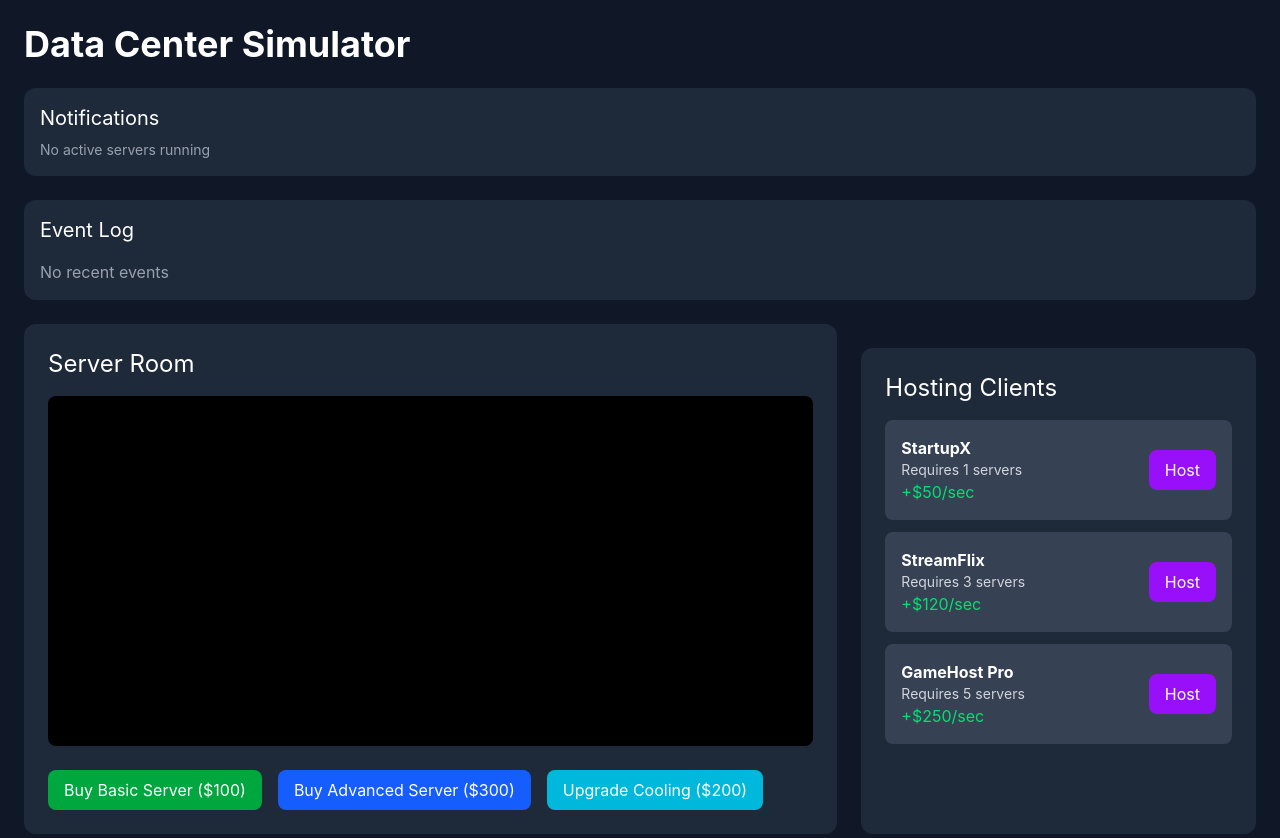
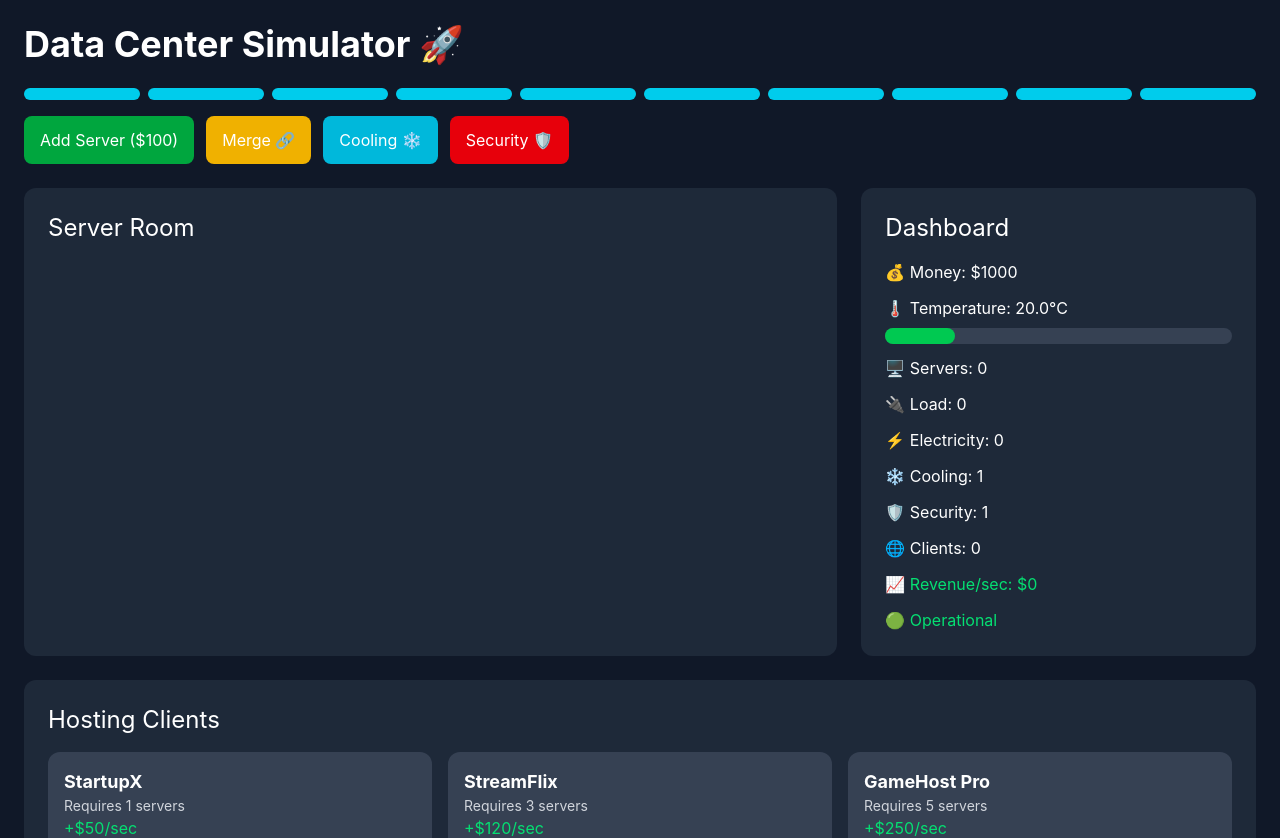
Before and after one commit to Rakshitsoni1410/data-center-simulator, a React (Vite) app: page / in a window 1280 px wide. Shown: the top 838 px of the page. Built offline with nearby package versions, Linux system fonts and the light colour scheme.

Commit message:
`Refactored App component with updated server rack design, added security and cooling upgrades, and improved game logic`

```diff
--- a/src/App.jsx
+++ b/src/App.jsx
@@ -1,259 +1,354 @@
 import { useEffect, useMemo, useRef, useState } from "react";
 import StatsChart from "./components/StatsChart";
 
-function ServerRack({ type }) {
+/* ---------------- SERVER RACK ---------------- */
+function ServerRack({ server }) {
   return (
-    <div className="w-24 bg-gray-950 border border-gray-700 rounded-lg p-2 shadow-lg">
-      <div className="text-center text-xs mb-2 text-white">
-        {type === "basic" ? "Basic" : "Advanced"}
+    <div
+      className={`relative w-28 rounded-xl p-3 border shadow-2xl transition-all duration-300 ${
+        server.level === 1
+          ? "bg-green-700 shadow-green-500/40"
+          : server.level === 2
+            ? "bg-blue-700 shadow-blue-500/40"
+            : "bg-purple-700 shadow-purple-500/40"
+      }`}
+    >
+      {/* Rack Header */}
+      <div className="text-center font-bold text-white mb-2">
+        Server L{server.level}
       </div>
 
+      {/* Rack Units */}
       <div className="space-y-1">
-        {[...Array(5)].map((_, index) => (
+        {[...Array(5)].map((_, i) => (
           <div
-            key={index}
+            key={i}
             className={`h-3 rounded ${
-              type === "basic" ? "bg-green-500" : "bg-blue-500"
+              server.level === 1
+                ? "bg-green-400"
+                : server.level === 2
+                  ? "bg-blue-400"
+                  : "bg-purple-400"
             }`}
           />
         ))}
+      </div>
+
+      {/* Data Flow */}
+      <div className="mt-2 h-1 bg-gray-900 rounded overflow-hidden">
+        <div className="h-full bg-cyan-400 animate-pulse w-3/4" />
+      </div>
+
+      {/* LEDs */}
+      <div className="flex justify-center gap-1 mt-2">
+        <div className="w-2 h-2 bg-green-400 rounded-full animate-pulse" />
+        <div className="w-2 h-2 bg-red-400 rounded-full animate-pulse" />
+      </div>
+
+      {/* Fan */}
+      <div className="flex justify-center mt-2">
+        <div className="w-4 h-4 border-2 border-gray-200 rounded-full animate-spin" />
+      </div>
+
+      {/* Health */}
+      <div className="mt-2 text-[10px] text-center text-white">
+        ❤️ {server.health}%
       </div>
     </div>
   );
 }
 
+/* ---------------- MAIN APP ---------------- */
 export default function App() {
+  const [servers, setServers] = useState([]);
+  const [money, setMoney] = useState(1000);
+  const [temperature, setTemperature] = useState(20);
+  const [cooling, setCooling] = useState(1);
+  const [security, setSecurity] = useState(1);
+  const [electricity, setElectricity] = useState(0);
+  const [clients, setClients] = useState([]);
+  const [message, setMessage] = useState("");
   const [eventLog, setEventLog] = useState([]);
-  const [clients, setClients] = useState([]);
   const [chartData, setChartData] = useState([]);
-  const [temperature, setTemperature] = useState(() => {
-    const save = localStorage.getItem("dc-save");
-    if (!save) return 20;
-    try {
-      const data = JSON.parse(save);
-      return typeof data.temperature === "number" ? data.temperature : 20;
-    } catch {
-      return 20;
-    }
-  });
-  const [money, setMoney] = useState(() => {
-    const save = localStorage.getItem("dc-save");
-    if (!save) return 1000;
-    try {
-      const data = JSON.parse(save);
-      return typeof data.money === "number" ? data.money : 1000;
-    } catch {
-      return 1000;
-    }
-  });
-  const [servers, setServers] = useState(() => {
-    const save = localStorage.getItem("dc-save");
-    if (!save) return [];
-    try {
-      const data = JSON.parse(save);
-      return Array.isArray(data.servers) ? data.servers : [];
-    } catch {
-      return [];
-    }
-  });
-  const [cooling, setCooling] = useState(() => {
-    const save = localStorage.getItem("dc-save");
-    if (!save) return 1;
-    try {
-      const data = JSON.parse(save);
-      return typeof data.cooling === "number" ? data.cooling : 1;
-    } catch {
-      return 1;
-    }
-  });
-
-  const [electricity, setElectricity] = useState(0);
-  const [message, setMessage] = useState("");
   const [gameOver, setGameOver] = useState(false);
 
-  const temperatureRef = useRef(temperature);
+  /* ---------------- REFS ---------------- */
+  const serversRef = useRef(servers);
   const moneyRef = useRef(money);
+  const tempRef = useRef(temperature);
   const coolingRef = useRef(cooling);
-  const serversRef = useRef(servers);
+  const securityRef = useRef(security);
   const clientsRef = useRef(clients);
 
   useEffect(() => {
-    temperatureRef.current = temperature;
-  }, [temperature]);
+    serversRef.current = servers;
+  }, [servers]);
+
   useEffect(() => {
     moneyRef.current = money;
   }, [money]);
+
+  useEffect(() => {
+    tempRef.current = temperature;
+  }, [temperature]);
+
   useEffect(() => {
     coolingRef.current = cooling;
   }, [cooling]);
+
   useEffect(() => {
-    serversRef.current = servers;
-  }, [servers]);
+    securityRef.current = security;
+  }, [security]);
+
   useEffect(() => {
     clientsRef.current = clients;
   }, [clients]);
 
+  /* ---------------- SAVE SYSTEM ---------------- */
+  useEffect(() => {
+    localStorage.setItem(
+      "dc-save",
+      JSON.stringify({
+        servers,
+        money,
+        temperature,
+        cooling,
+        security,
+        clients,
+      }),
+    );
+  }, [servers, money, temperature, cooling, security, clients]);
+
+  /* ---------------- CLIENTS ---------------- */
   const availableClients = useMemo(
     () => [
       { name: "StartupX", reward: 50, serversNeeded: 1 },
       { name: "StreamFlix", reward: 120, serversNeeded: 3 },
       { name: "GameHost Pro", reward: 250, serversNeeded: 5 },
+      { name: "CloudNet AI", reward: 400, serversNeeded: 6 },
+      { name: "CyberVault", reward: 550, serversNeeded: 8 },
+      { name: "Quantum Hosting", reward: 800, serversNeeded: 10 },
+      { name: "MetaVerse Grid", reward: 1200, serversNeeded: 14 },
+      { name: "Galaxy Compute", reward: 1800, serversNeeded: 18 },
+      { name: "Titan Servers", reward: 2500, serversNeeded: 22 },
+      { name: "Neural Cloud", reward: 3500, serversNeeded: 28 },
     ],
     [],
   );
 
-  // Auto save
+  /* ---------------- ADD SERVER ---------------- */
+  const addServer = () => {
+    if (moneyRef.current < 100) return;
 
-  useEffect(() => {
-    localStorage.setItem(
-      "dc-save",
-      JSON.stringify({ temperature, money, servers, cooling }),
-    );
-  }, [temperature, money, servers, cooling]);
+    setServers((prev) => [
+      ...prev,
+      {
+        id: Date.now(),
+        level: 1,
+        health: 100,
+      },
+    ]);
 
-  const addServer = (type) => {
-    const costs = { basic: 100, advanced: 300 };
-    if (!costs[type]) return;
-    if (moneyRef.current < costs[type]) return;
-
-    setServers((prev) => [...prev, type]);
-    setMoney((prev) => prev - costs[type]);
+    setMoney((p) => p - 100);
   };
 
-  const upgradeCooling = () => {
-    const cost = 200;
-    if (moneyRef.current < cost) return;
+  /* ---------------- MERGE ---------------- */
+  const mergeServers = () => {
+    let arr = [...serversRef.current];
 
-    setCooling((prev) => prev + 1);
-    setMoney((prev) => prev - cost);
+    for (let i = 0; i < arr.length; i++) {
+      for (let j = i + 1; j < arr.length; j++) {
+        if (arr[i].level === arr[j].level && arr[i].level < 3) {
+          arr[i] = {
+            ...arr[i],
+            level: arr[i].level + 1,
+            health: 100,
           };
 
-  const acceptClient = (client) => {
-    if (serversRef.current.length >= client.serversNeeded) {
-      setClients((prev) => [...prev, client]);
-      setMessage(`✅ Accepted ${client.name}`);
-    } else {
-      setMessage("❌ Not enough servers");
+          arr.splice(j, 1);
+
+          setServers(arr);
+
+          setMessage("🔗 Servers Merged!");
+          return;
+        }
+      }
     }
   };
 
+  /* ---------------- COOLING ---------------- */
+  const upgradeCooling = () => {
+    if (moneyRef.current < 300) return;
+
+    setCooling((p) => p + 1);
+    setMoney((p) => p - 300);
+  };
+
+  /* ---------------- SECURITY ---------------- */
+  const upgradeSecurity = () => {
+    if (moneyRef.current < 250) return;
+
+    setSecurity((p) => p + 1);
+    setMoney((p) => p - 250);
+  };
+
+  /* ---------------- CLIENT HOST ---------------- */
+  const acceptClient = (client) => {
+    if (clientsRef.current.some((c) => c.name === client.name)) {
+      setMessage("Client already hosted");
+      return;
+    }
+
+    if (serversRef.current.length < client.serversNeeded) {
+      setMessage("❌ Not enough servers");
+      return;
+    }
+
+    setClients((prev) => [...prev, client]);
+
+    setMessage(`✅ Hosting ${client.name}`);
+  };
+
+  /* ---------------- RANDOM EVENTS ---------------- */
   const triggerRandomEvent = () => {
     const events = [
       {
-        text: "⚡ Power outage increased temperature!",
-        action: () => setTemperature((prev) => prev + 15),
+        text: "⚡ Power Surge Increased Heat!",
+        action: () => setTemperature((p) => p + 10),
       },
       {
-        text: "💰 Investor funded your company!",
-        action: () => setMoney((prev) => prev + 1000),
+        text: "💰 Investor Funding Received!",
+        action: () => setMoney((p) => p + 1000),
       },
       {
-        text: "❄ Cooling system optimized!",
-        action: () => setCooling((prev) => prev + 1),
+        text: "🛡 Security Patch Installed!",
+        action: () => setSecurity((p) => p + 1),
       },
       {
-        text: "💥 Hardware failure caused losses!",
-        action: () => setMoney((prev) => prev - 500),
+        text: "❄ Cooling Optimized!",
+        action: () => setCooling((p) => p + 1),
       },
       {
-        text: "🛡 Cyber attack blocked successfully!",
-        action: () => {},
+        text: "💥 Hardware Failure!",
+        action: () =>
+          setServers((prev) =>
+            prev.map((s) => ({
+              ...s,
+              health: Math.max(20, s.health - 20),
+            })),
+          ),
       },
     ];
 
-    const randomEvent = events[Math.floor(Math.random() * events.length)];
-    randomEvent.action();
+    const random = events[Math.floor(Math.random() * events.length)];
+
+    random.action();
 
     setEventLog((prev) => [
       {
-        text: randomEvent.text,
+        text: random.text,
         time: new Date().toLocaleTimeString(),
       },
       ...prev.slice(0, 4),
     ]);
 
-    setMessage(randomEvent.text);
+    setMessage(random.text);
   };
 
-  const restartGame = () => {
-    localStorage.removeItem("dc-save");
-    window.location.reload();
-  };
-
-  // Main game loop (stable interval)
+  /* ---------------- GAME LOOP ---------------- */
   useEffect(() => {
     if (gameOver) return;
 
     const interval = setInterval(() => {
-      const currTemp = temperatureRef.current;
-      const currMoney = moneyRef.current;
-      const currCooling = coolingRef.current;
-      const currServers = serversRef.current;
-      const currClients = clientsRef.current;
+      const servers = serversRef.current;
+      const money = moneyRef.current;
+      const temp = tempRef.current;
+      const cooling = coolingRef.current;
+      const security = securityRef.current;
+      const clients = clientsRef.current;
 
-      let income = 0;
-      for (const client of currClients) income += client.reward;
+      const load = servers.reduce((sum, s) => sum + s.level, 0);
 
-      let heat = 0;
-      let power = 0;
+      let income = load * 15;
+      let heat = load * 0.8;
+      let power = load * 5;
 
-      for (const server of currServers) {
-        if (server === "basic") {
-          income += 10;
-          heat += 2;
-          power += 5;
-        } else if (server === "advanced") {
-          income += 25;
-          heat += 5;
-          power += 12;
-        }
+      clients.forEach((c) => {
+        income += c.reward;
+      });
+
+      /* Cyber Attack */
+      if (Math.random() < 0.08) {
+        const damage = Math.max(50 - security * 10, 5);
+
+        setMoney((p) => p - damage);
+        setTemperature((p) => p + 5);
+
+        setMessage("⚠ Cyber Attack Detected!");
       }
 
-      // Electricity bill
-      const electricBill = power * 0.5;
-      const nextMoneyRaw = currMoney + income - electricBill;
-      const nextMoney = Number.isFinite(nextMoneyRaw) ? nextMoneyRaw : currMoney;
+      /* Overload */
+      if (load > 15) {
+        heat *= 1.4;
+        setMessage("⚠ Servers Overloaded!");
+      }
 
-      const nextTempRaw = currTemp + heat * 0.2 - currCooling * 2;
-      const nextTempClamped = Math.max(20, nextTempRaw);
+      /* Electricity */
+      const bill = power * 0.5;
 
+      const nextMoney = money + income - bill;
+
+      const nextTemp = Math.max(20, temp + heat * 0.2 - cooling * 2);
+
+      setMoney(nextMoney);
+      setTemperature(nextTemp);
       setElectricity(power);
-      setMoney(nextMoney);
-      setTemperature(nextTempClamped);
 
-      setChartData((prev) => {
-        const point = {
+      /* Random Server Damage */
+      setServers((prev) =>
+        prev.map((s) => ({
+          ...s,
+          health: Math.max(0, s.health - (nextTemp > 70 ? 2 : 0)),
+        })),
+      );
+
+      /* Chart */
+      setChartData((prev) => [
+        ...prev.slice(-15),
+        {
           time: new Date().toLocaleTimeString(),
-          temperature: Number(nextTempClamped.toFixed(1)),
-          money: Number(nextMoney.toFixed(0)),
-        };
-        return [...prev.slice(-9), point];
-      });
+          money: nextMoney,
+          temperature: nextTemp,
+        },
+      ]);
 
-      if (nextTempRaw >= 100) {
+      /* Random Events */
+      if (Math.random() < 0.05) {
+        triggerRandomEvent();
+      }
+
+      /* Game Over */
+      if (nextTemp >= 100) {
         setGameOver(true);
         setMessage("💥 DATA CENTER FAILED 💥");
-        return;
-      }
-
-      // Random failures
-      if (Math.random() < 0.05) {
-        triggerRandomEvent();
-      } else {
-        setMessage("");
       }
     }, 1000);
 
     return () => clearInterval(interval);
   }, [gameOver]);
 
+  /* ---------------- GAME OVER ---------------- */
   if (gameOver) {
     return (
-      <div className="h-screen flex flex-col items-center justify-center bg-black text-red-500">
-        <h1 className="text-5xl font-bold mb-4">DATA CENTER FAILED 💥</h1>
+      <div className="h-screen bg-black text-red-500 flex flex-col items-center justify-center">
+        <h1 className="text-5xl font-bold mb-6">💥 DATA CENTER FAILED 💥</h1>
+
         <button
-          onClick={restartGame}
-          className="bg-red-600 px-6 py-3 rounded-lg text-white"
+          onClick={() => {
+            localStorage.removeItem("dc-save");
+            window.location.reload();
+          }}
+          className="bg-red-600 px-6 py-3 rounded-lg"
         >
           Restart Game
         </button>
@@ -261,126 +356,108 @@ export default function App() {
     );
   }
 
+  const load = servers.reduce((sum, s) => sum + s.level, 0);
+
+  /* ---------------- UI ---------------- */
   return (
-    <div className="min-h-screen bg-gray-900 text-white p-6">
-      {/* Header */}
-      <h1 className="text-4xl font-bold mb-6">Data Center Simulator</h1>
+    <div className="min-h-screen bg-gray-900 text-white p-3 sm:p-4 md:p-6 overflow-x-hidden">
+      {/* HEADER */}
+      <h1 className="text-2xl sm:text-3xl md:text-4xl font-bold mb-4 md:mb-6 text-center md:text-left">Data Center Simulator 🚀</h1>
 
-      {/* Alerts */}
-      {message && <div className="bg-red-500 p-3 rounded-lg mb-4">{message}</div>}
-
-      {/* Notifications */}
-      <div className="bg-gray-800 p-4 rounded-xl mb-6">
-        <h2 className="text-xl mb-2">Notifications</h2>
-
-        <div className="space-y-2 text-sm">
-          {temperature > 70 && (
-            <p className="text-red-400">⚠ High temperature detected</p>
-          )}
-          {money < 200 && <p className="text-yellow-400">⚠ Low funds available</p>}
-          {servers.length > 10 && (
-            <p className="text-blue-400">🚀 Data center scaling rapidly</p>
-          )}
-          {servers.length === 0 && (
-            <p className="text-gray-400">No active servers running</p>
-          )}
-        </div>
-      </div>
-
-      <div className="bg-gray-800 p-4 rounded-xl mb-6">
-        <h2 className="text-xl mb-4">Event Log</h2>
-
-        <div className="space-y-2">
-          {eventLog.length === 0 && (
-            <p className="text-gray-400">No recent events</p>
+      {/* MESSAGE */}
+      {message && (
+        <div className="bg-red-600 p-3 rounded-lg mb-4">{message}</div>
       )}
 
-          {eventLog.map((event, index) => (
-            <div key={index} className="bg-gray-700 p-3 rounded-lg">
-              <p>{event.text}</p>
-              <p className="text-xs text-gray-400 mt-1">{event.time}</p>
-            </div>
-          ))}
-        </div>
-      </div>
-
-      {/* Main Layout */}
-      <div className="grid grid-cols-3 gap-6">
-        {/* Server Room */}
-        <div className="col-span-2 bg-gray-800 p-6 rounded-xl">
-          <h2 className="text-2xl mb-4">Server Room</h2>
-
-          {/* Rack Area */}
-          <div className="bg-black min-h-[350px] rounded-lg flex flex-wrap gap-4 p-4">
-            {servers.map((server, index) => (
-              <ServerRack key={index} type={server} />
+      {/* COOLING PIPES */}
+      <div className="flex gap-2 mb-4">
+        {[...Array(10)].map((_, i) => (
+          <div
+            key={i}
+            className="h-3 flex-1 bg-cyan-400 rounded-full animate-pulse"
+          />
         ))}
       </div>
 
-          {/* Controls */}
-          <div className="flex gap-4 mt-6 flex-wrap">
+      {/* CONTROLS */}
+      <div className="grid grid-cols-2 sm:grid-cols-2 md:flex gap-3 mb-6">
         <button
-              onClick={() => addServer("basic")}
-              className="bg-green-600 hover:bg-green-700 px-4 py-2 rounded-lg"
+          onClick={addServer}
+          className="bg-green-600 hover:bg-green-700 px-4 py-3 rounded-lg w-full md:w-auto text-sm sm:text-base transition-all"
         >
-              Buy Basic Server ($100)
+          Add Server ($100)
         </button>
 
         <button
-              onClick={() => addServer("advanced")}
-              className="bg-blue-600 hover:bg-blue-700 px-4 py-2 rounded-lg"
+          onClick={mergeServers}
+          className="bg-yellow-500 hover:bg-yellow-600 px-4 py-2 rounded-lg"
         >
-              Buy Advanced Server ($300)
+          Merge 🔗
         </button>
 
         <button
           onClick={upgradeCooling}
           className="bg-cyan-500 hover:bg-cyan-600 px-4 py-2 rounded-lg"
         >
-              Upgrade Cooling ($200)
+          Cooling ❄
+        </button>
+
+        <button
+          onClick={upgradeSecurity}
+          className="bg-red-600 hover:bg-red-700 px-4 py-2 rounded-lg"
+        >
+          Security 🛡
         </button>
       </div>
+
+      {/* MAIN GRID */}
+      <div className="grid grid-cols-1 xl:grid-cols-3 gap-4 md:gap-6">
+        {/* SERVER ROOM */}
+        <div className="lg:col-span-2 bg-gray-800 p-6 rounded-xl relative overflow-hidden">
+          <h2 className="text-2xl mb-4">Server Room</h2>
+
+          {/* NETWORK CABLES */}
+          <div className="absolute inset-0 pointer-events-none">
+            <svg className="w-full h-full">
+              {servers.map((_, i) => {
+                if (i === 0) return null;
+
+                return (
+                  <line
+                    key={i}
+                    x1={50 + (i - 1) * 120}
+                    y1={120}
+                    x2={50 + i * 120}
+                    y2={120}
+                    stroke="#00ffff"
+                    strokeWidth="3"
+                    strokeDasharray="6 4"
+                  />
+                );
+              })}
+            </svg>
           </div>
 
-        <div className="bg-gray-800 p-6 rounded-xl mt-6">
-          <h2 className="text-2xl mb-4">Hosting Clients</h2>
-
-          <div className="space-y-3">
-            {availableClients.map((client, index) => (
-              <div
-                key={index}
-                className="bg-gray-700 p-4 rounded-lg flex justify-between items-center"
-              >
-                <div>
-                  <p className="font-bold">{client.name}</p>
-                  <p className="text-sm text-gray-300">
-                    Requires {client.serversNeeded} servers
-                  </p>
-                  <p className="text-green-400">+${client.reward}/sec</p>
-                </div>
-
-                <button
-                  onClick={() => acceptClient(client)}
-                  className="bg-purple-600 hover:bg-purple-700 px-4 py-2 rounded-lg"
-                >
-                  Host
-                </button>
-              </div>
+          {/* SERVER GRID */}
+          <div className="relative grid grid-cols-2 sm:grid-cols-3 md:grid-cols-4 lg:grid-cols-5 xl:grid-cols-6 gap-3 md:gap-4">
+            {servers.map((server) => (
+              <ServerRack key={server.id} server={server} />
             ))}
           </div>
         </div>
 
-        {/* Dashboard */}
-        <div className="bg-gray-800 p-6 rounded-xl">
+        {/* DASHBOARD */}
+        <div className="bg-gray-800 p-4 md:p-6 rounded-xl space-y-3 h-fit sticky top-4">
           <h2 className="text-2xl mb-4">Dashboard</h2>
 
-          <div className="space-y-5 text-lg">
+          <p>💰 Money: ${money.toFixed(0)}</p>
+
           <div>
             <p>🌡 Temperature: {temperature.toFixed(1)}°C</p>
 
             <div className="w-full bg-gray-700 rounded-full h-4 mt-2">
               <div
-                  className={`h-4 rounded-full transition-all duration-300 ${
+                className={`h-4 rounded-full ${
                   temperature > 70
                     ? "bg-red-500"
                     : temperature > 40
@@ -392,18 +469,65 @@ export default function App() {
             </div>
           </div>
 
-            <p>💰 Money: ${money.toFixed(0)}</p>
           <p>🖥 Servers: {servers.length}</p>
-            <p>⚡ Electricity Usage: {electricity}</p>
-            <p>❄ Cooling Level: {cooling}</p>
-            <p>🌐 Active Clients: {clients.length}</p>
-            <p>📈 Revenue/sec: ${clients.reduce((sum, c) => sum + c.reward, 0)}</p>
-            <p className="text-green-400">🟢 Status: Operational</p>
-          </div>
+          <p>🔌 Load: {load}</p>
+          <p>⚡ Electricity: {electricity}</p>
+          <p>❄ Cooling: {cooling}</p>
+          <p>🛡 Security: {security}</p>
+          <p>🌐 Clients: {clients.length}</p>
+
+          <p className="text-green-400">
+            📈 Revenue/sec: ${clients.reduce((sum, c) => sum + c.reward, 0)}
+          </p>
+
+          <p className="text-green-400">🟢 Operational</p>
         </div>
       </div>
 
+      {/* CLIENTS */}
+      <div className="bg-gray-800 p-6 rounded-xl mt-6">
+        <h2 className="text-2xl mb-4">Hosting Clients</h2>
+
+        <div className="grid grid-cols-1 sm:grid-cols-2 xl:grid-cols-3 gap-4">
+          {availableClients.map((client, index) => (
+            <div key={index} className="bg-gray-700 p-4 rounded-xl hover:scale-[1.02] transition-all duration-300">
+              <p className="font-bold text-lg">{client.name}</p>
+
+              <p className="text-sm text-gray-300">
+                Requires {client.serversNeeded} servers
+              </p>
+
+              <p className="text-green-400">+${client.reward}/sec</p>
+
+              <button
+                onClick={() => acceptClient(client)}
+                className="mt-3 bg-purple-600 hover:bg-purple-700 px-4 py-2 rounded-lg w-full"
+              >
+                Host Client
+              </button>
+            </div>
+          ))}
+        </div>
+      </div>
+
+      {/* EVENT LOG */}
+      <div className="bg-gray-800 p-6 rounded-xl mt-6">
+        <h2 className="text-2xl mb-4">Event Log</h2>
+
+        <div className="space-y-2 max-h-[300px] overflow-y-auto pr-1">
+          {eventLog.map((event, index) => (
+            <div key={index} className="bg-gray-700 p-3 rounded-lg">
+              <p>{event.text}</p>
+              <p className="text-xs text-gray-400">{event.time}</p>
+            </div>
+          ))}
+        </div>
+      </div>
+
+      {/* CHART */}
+      <div className="mt-6">
         <StatsChart data={chartData} />
+      </div>
     </div>
   );
 }
```
Lines whose indentation alone changed are shown as unchanged.
